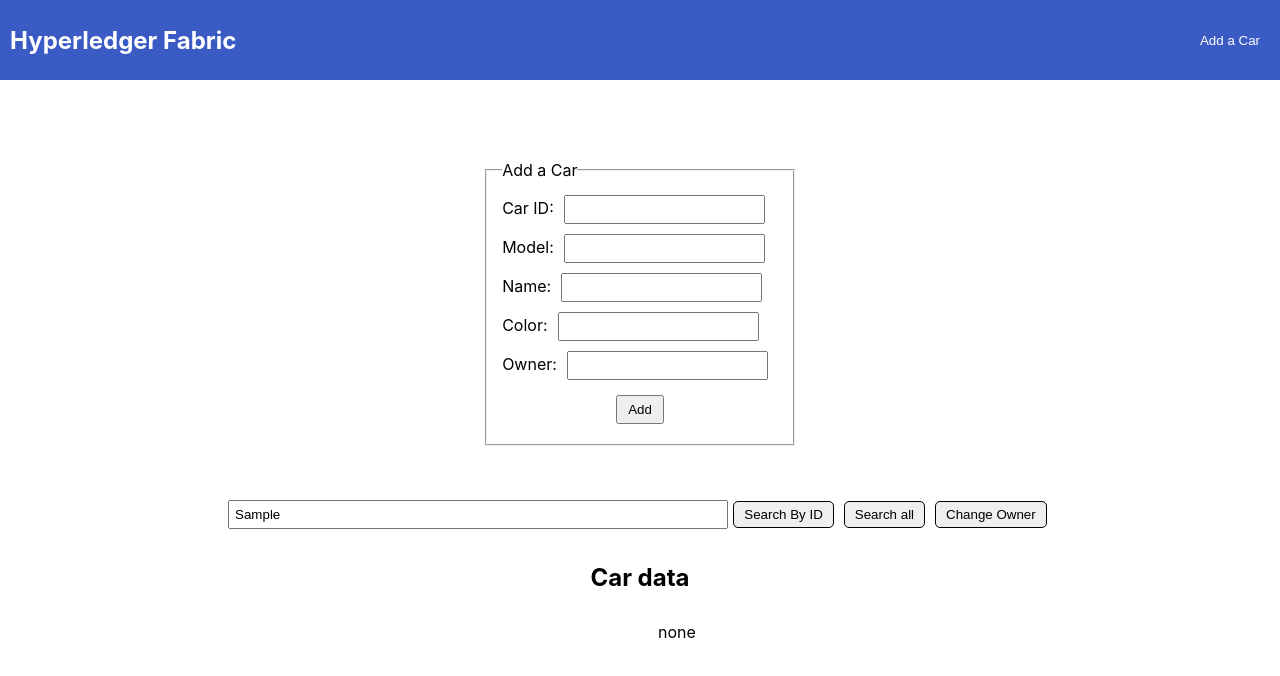
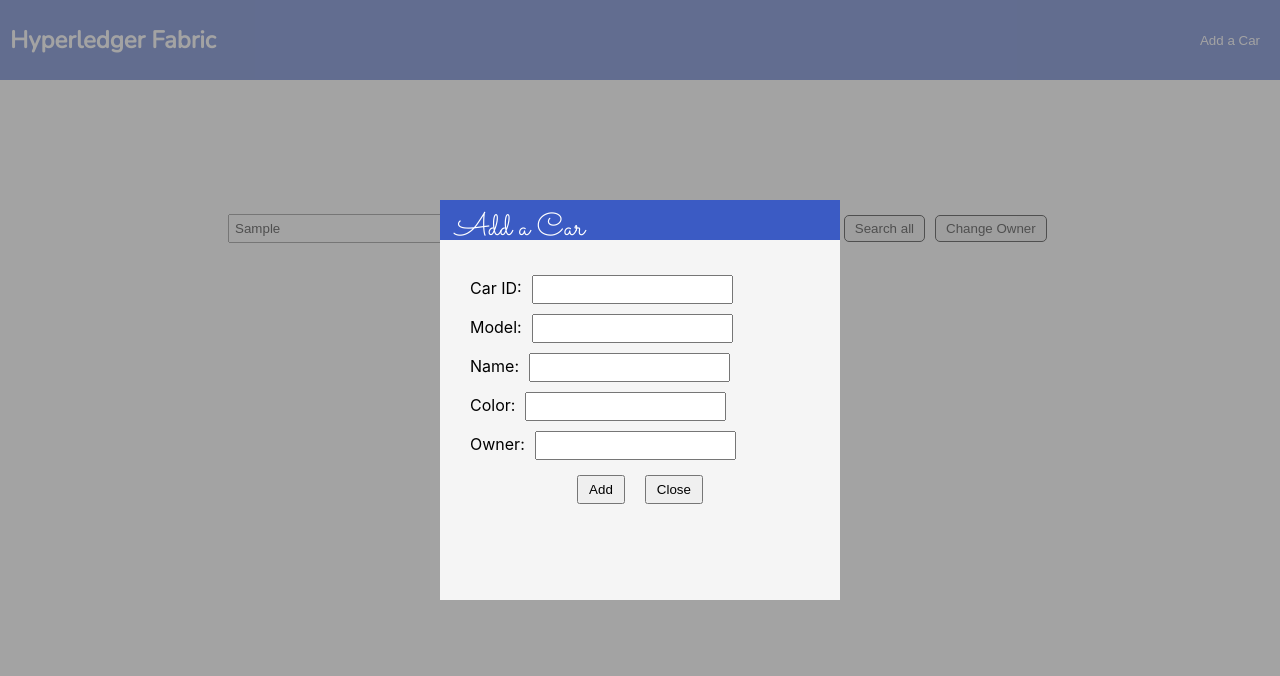
Before and after one commit to MrithulM/HyperLedgerFabric-HLF, a React (Create React App) app: page / in a window 1280 px wide. Both pictures are taken after typing "Sample" into the empty fields and a click on the button "Add a Car". Shown: the top 676 px of the page. Built offline with nearby package versions, Linux system fonts and the light colour scheme.

Commit message:
Added styling for addcar.css

```diff
--- a/public/index.html
+++ b/public/index.html
@@ -15,6 +15,24 @@
       user's mobile device or desktop. See https://developers.google.com/web/fundamentals/web-app-manifest/
     -->
     <link rel="manifest" href="%PUBLIC_URL%/manifest.json" />
+    <link rel="preconnect" href="https://fonts.googleapis.com" />
+    <link rel="preconnect" href="https://fonts.gstatic.com" crossorigin />
+    <link
+      href="https://fonts.googleapis.com/css2?family=Roboto:ital,wght@0,400;1,300&display=swap"
+      rel="stylesheet"
+    />
+    <link rel="preconnect" href="https://fonts.googleapis.com" />
+    <link rel="preconnect" href="https://fonts.gstatic.com" crossorigin />
+    <link
+      href="https://fonts.googleapis.com/css2?family=Nunito:wght@300;400&family=Roboto:ital,wght@0,400;1,300&display=swap"
+      rel="stylesheet"
+    />
+    <link rel="preconnect" href="https://fonts.googleapis.com" />
+    <link rel="preconnect" href="https://fonts.gstatic.com" crossorigin />
+    <link
+      href="https://fonts.googleapis.com/css2?family=Nunito:wght@300;400&family=Roboto:ital,wght@0,400;1,300&family=Sacramento&display=swap"
+      rel="stylesheet"
+    />
     <!--
       Notice the use of %PUBLIC_URL% in the tags above.
       It will be replaced with the URL of the `public` folder during the build.
--- a/src/App.js
+++ b/src/App.js
@@ -6,11 +6,13 @@
   const addScreenHandler = () => {
     setAddScreenActive(true);
   };
-  console.log(addScreenActive);
   return (
     <>
       <Navbar addScreenHandler={addScreenHandler} />
-      <Menu addScreenActive={addScreenActive} />
+      <Menu
+        addScreenActive={addScreenActive}
+        setAddScreenActive={setAddScreenActive}
+      />
     </>
   );
 }
--- a/src/components/AddCar/AddCar.css
+++ b/src/components/AddCar/AddCar.css
@@ -1,5 +1,29 @@
+.model-holder {
+  position: fixed;
+  top: 0;
+  left: 0;
+  background-color: rgba(119, 119, 119, 0.671);
+  width: 100%;
+  height: 100vh;
+  display: flex;
+  align-items: center;
+  justify-content: center;
+}
 .field {
-  padding: 10px 15px;
+  width: 400px;
+  height: 400px;
+  background-color: whitesmoke;
+}
+.field p {
+  font-family: "Nunito", sans-serif;
+  font-family: "Roboto", sans-serif;
+  font-family: "Sacramento", cursive;
+  font-size: 2rem;
+  height: 10%;
+  width: 100%;
+  color: white;
+  padding: 5px 15px;
+  background-color: rgb(59, 91, 196);
 }
 .field input {
   padding: 5px 10px;
@@ -16,3 +40,6 @@
   margin: 10px;
   cursor: pointer;
 }
+.input-properties {
+  padding: 30px 30px;
+}
--- a/src/components/AddCar/AddCar.js
+++ b/src/components/AddCar/AddCar.js
@@ -1,45 +1,68 @@
-import React from "react";
+import React, { useRef } from "react";
 import "./AddCar.css";
 import axios from "axios";
 
-export default function AddCar() {
+export default function AddCar(props) {
+  const idRef = useRef(null);
+  const modelRef = useRef(null);
+  const nameRef = useRef(null);
+  const colorRef = useRef(null);
+  const ownerRef = useRef(null);
+
   const addCarHandler = async () => {
-    const carid = prompt("Enter car id").toUpperCase();
-    const make = prompt("model");
-    const model = prompt("name");
-    const colour = prompt("color");
-    const owner = prompt("owner");
+    const carid = "CAR" + idRef.current.value;
+    const model = modelRef.current.value;
+    const name = nameRef.current.value;
+    const colour = colorRef.current.value;
+    const owner = ownerRef.current.value;
 
-    const details = { carid, make, model, colour, owner };
+    const details = { carid, make: model, model: name, colour, owner };
     try {
       await axios.post("http://4.246.223.78:8080/api/addcar", details);
       console.log("Added car!");
       alert("Added car!");
+      idRef.current.value = "";
+      modelRef.current.value = "";
+      nameRef.current.value = "";
+      colorRef.current.value = "";
+      ownerRef.current.value = "";
     } catch (err) {
       console.log(err);
     }
   };
   return (
-    <fieldset className="field">
-      <legend>Add a Car</legend>
+    <div className="model-holder">
+      <div className="field">
+        <p>Add a Car</p>
+        <div className="input-properties">
           <label for="carid">Car ID:</label>
-      <input type="number" id="carid" name="carid" />
+          <input type="number" id="carid" name="carid" ref={idRef} />
           <br />
           <label for="model">Model:</label>
-      <input type="text" id="model" name="model" />
+          <input type="text" id="model" name="model" ref={modelRef} />
           <br />
           <label for="cname">Name:</label>
-      <input type="text" id="cname" name="cname" />
+          <input type="text" id="cname" name="cname" ref={nameRef} />
           <br />
           <label for="color">Color:</label>
-      <input type="text" id="color" name="color" />
+          <input type="text" id="color" name="color" ref={colorRef} />
           <br />
           <label for="color">Owner:</label>
-      <input type="text" id="owner" name="owner" />
+          <input type="text" id="owner" name="owner" ref={ownerRef} />
           <br />
           <div className="addCarButtonHolder">
             <button onClick={addCarHandler}>Add</button>
+            <button
+              className="close-button"
+              onClick={() => {
+                props.closemodal(false);
+              }}
+            >
+              Close
+            </button>
           </div>
-    </fieldset>
+        </div>
+      </div>
+    </div>
   );
 }
--- a/src/components/Menu/Menu.js
+++ b/src/components/Menu/Menu.js
@@ -60,7 +60,11 @@
 
   return (
     <div className="menu-container">
-      {props.addScreenActive ? <AddCar /> : <></>}
+      {props.addScreenActive ? (
+        <AddCar closemodal={props.setAddScreenActive} />
+      ) : (
+        <></>
+      )}
       <div className="input-container">
         <input
           type="text"
--- a/src/components/Navbar/Navbar.css
+++ b/src/components/Navbar/Navbar.css
@@ -11,6 +11,8 @@
   display: flex;
   align-items: center;
   justify-content: space-between;
+  font-family: "Nunito", sans-serif;
+  font-weight: 100;
 }
 .title {
   padding: 0px 0 0 10px;
--- a/src/index.css
+++ b/src/index.css
@@ -1,18 +1,18 @@
-*{
+* {
   box-sizing: border-box;
   margin: 0;
   padding: 0;
 }
 body {
   margin: 0;
-  font-family: -apple-system, BlinkMacSystemFont, 'Segoe UI', 'Roboto', 'Oxygen',
-    'Ubuntu', 'Cantarell', 'Fira Sans', 'Droid Sans', 'Helvetica Neue',
+  font-family: -apple-system, BlinkMacSystemFont, "Roboto", "Segoe UI", "Oxygen",
+    "Ubuntu", "Cantarell", "Fira Sans", "Droid Sans", "Helvetica Neue",
     sans-serif;
   -webkit-font-smoothing: antialiased;
   -moz-osx-font-smoothing: grayscale;
 }
 
 code {
-  font-family: source-code-pro, Menlo, Monaco, Consolas, 'Courier New',
+  font-family: source-code-pro, Menlo, Monaco, Consolas, "Courier New",
     monospace;
 }
```
Also changed, not shown: src/index.js (+5 -6 lines). Lines whose indentation alone changed are shown as unchanged.
